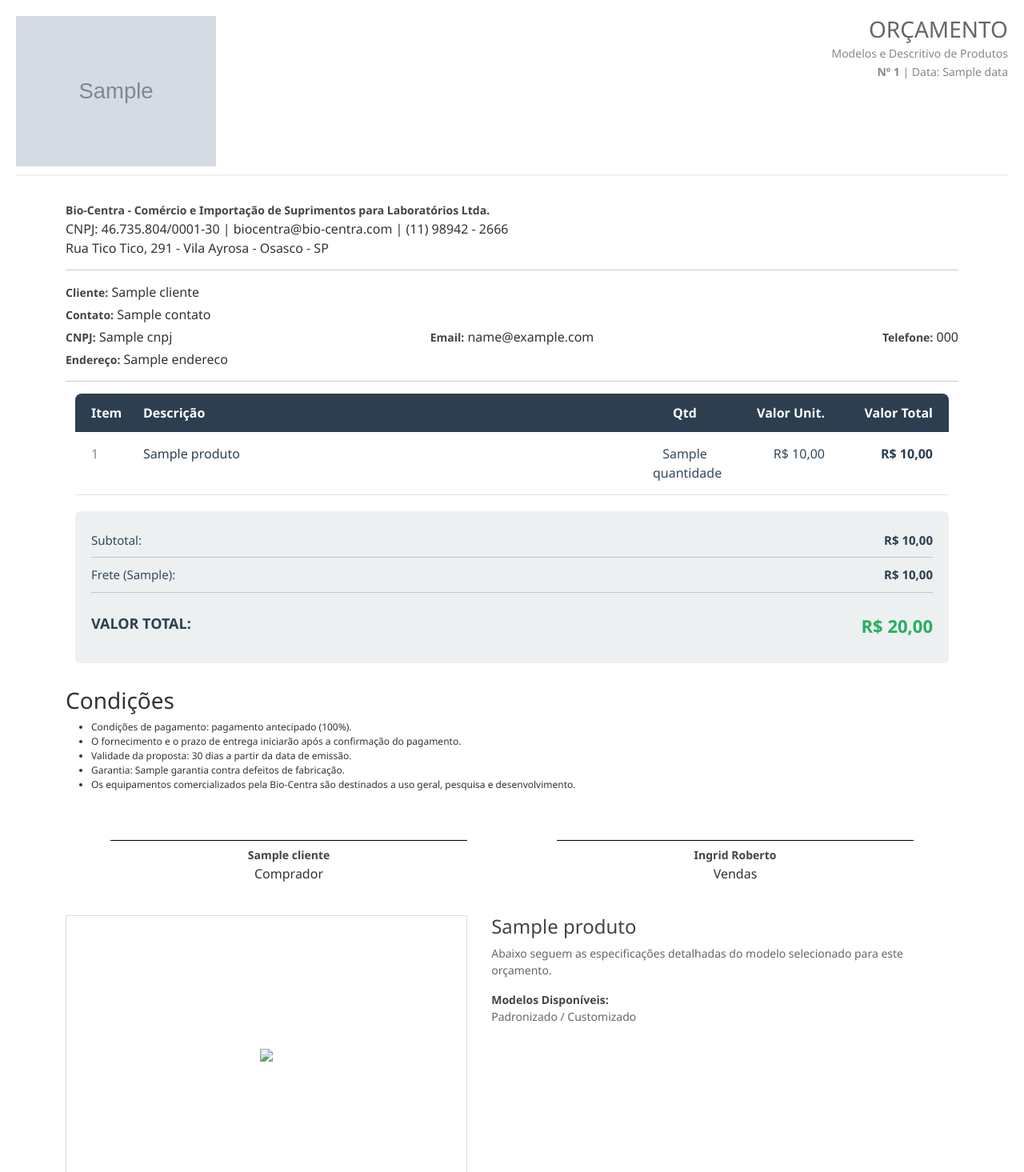
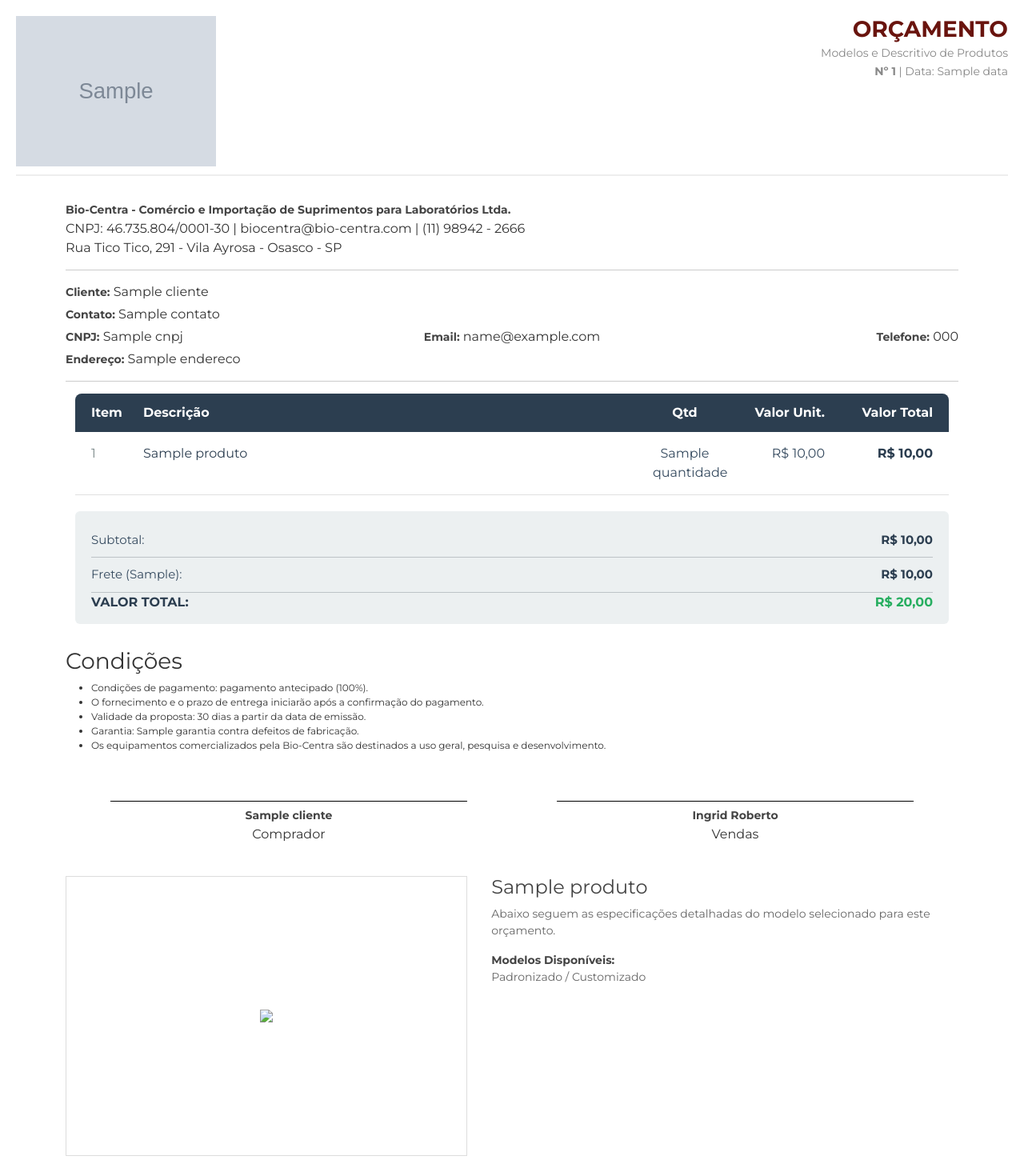
Before and after one commit to CleudemirFaccoJr/BioCentra, a Flask app: template templates/orcamento.html in a window 1280 px wide. Shown: the top 1465 px of the page at 80% size. Run offline with Flask 3, Linux system fonts and the light colour scheme; the template is opened without the code that fills it: most values are stand-ins (such as "Sample title", 1, 10 or a date in 2020); grey boxes marked "Sample" are stand-in pictures.

Commit message:
Ajustes no campo CNPJ e no Formulário do orçamento

```diff
--- a/app.py
+++ b/app.py
@@ -25,6 +25,20 @@ def formato_moeda(valor):
         return "{:,.2f}".format(valor_float).replace(",", "X").replace(".", ",").replace("X", ".")
     except (ValueError, TypeError):
         return valor
+
+# Função que formata o CNPJ
+@app.template_filter('cnpj')
+def format_cnpj(value):
+    if not value:
+        return ""
+    # Remove qualquer caractere que não seja número (caso já venha sujo)
+    cnpj = "".join(filter(str.isdigit, str(value)))
+
+    if len(cnpj) != 14:
+        return cnpj # Retorna o original se não tiver 14 dígitos
+
+    # Aplica a máscara: 00.000.000/0001-00
+    return f"{cnpj[:2]}.{cnpj[2:5]}.{cnpj[5:8]}/{cnpj[8:12]}-{cnpj[12:]}"
 
 BASE_DIR = os.path.dirname(os.path.abspath(__file__))
 OUTPUT_DIR = os.path.join(BASE_DIR, 'output')
--- a/templates/orcamento.html
+++ b/templates/orcamento.html
@@ -2,11 +2,12 @@
 <html lang="pt-BR">
 <head>
   <link href="https://cdn.jsdelivr.net/npm/bootstrap@5.3.0/dist/css/bootstrap.min.css" rel="stylesheet">
-<meta charset="UTF-8">
+  <link href="https://fonts.googleapis.com/css2?family=Montserrat:wght@400;700&display=swap" rel="stylesheet">
+  <meta charset="UTF-8">
 <style>
 
   @page { margin: 1cm; }
-  body { font-family: 'Segoe UI', Tahoma, Geneva, Verdana, sans-serif; color: #333; margin: 0; padding: 20px; }
+  body { font-family:'Montserrat',sans-serif;; color: #333; margin: 0; padding: 20px; }
 
   /* LINHA DIVISÓRIA ESPECÍFICA */
   .divisor {     border-bottom: 1px solid #ccc;     margin: 15px 0;     width: 100%;   }
@@ -14,7 +15,7 @@
   /* Cabeçalho Superior */
   .header-container { display: inline-flex; justify-content: space-between; border-bottom: 2px solid #eee; padding-bottom: 10px; margin-bottom: 30px; width: 100%;}
   .logo { width: 250px; }
-  .header-info { text-align: right;}
+  .header-info {  text-align: right;}
   .header-info h1 { margin: 0; color: #666; font-size: 28px; text-transform: uppercase; }
   .header-info p { margin: 2px 0; color: #888; font-size: 14px; }
 
@@ -71,7 +72,7 @@
         <img src="{{ logo_path }}" class="logo">
     </div>
     <div class="header-info">
-        <h1>Orçamento</h1>
+        <h1 style="color: #69140E; font-weight: 700;">Orçamento</h1>
         <p>Modelos e Descritivo de Produtos</p>
         <p><strong>Nº {{ num_orcamento }}</strong> | Data: {{ data }}</p>
     </div>
@@ -178,9 +179,9 @@
     {% endif %}
 
     <!-- Valor Total Final -->
-    <div style="display: flex; justify-content: space-between; padding: 15px 0; margin-top: 10px;">
-      <div style="color: #2c3e50; font-size: 18px; font-weight: 700;">VALOR TOTAL:</div>
-      <div style="color: #27ae60; font-weight: 700; font-size: 22px;">
+    <div style="display: flex; justify-content: space-between;">
+      <div style="color: #2c3e50; font-weight: 700;">VALOR TOTAL:</div>
+      <div style="color: #27ae60; font-weight: 700;">
         R$ {{ (total + (cliente.valor_frete|float if cliente.valor_frete else 0)) | formato_moeda }}
       </div>
     </div>
```
Also changed, not shown: templates/index.html (+6 -3 lines).
